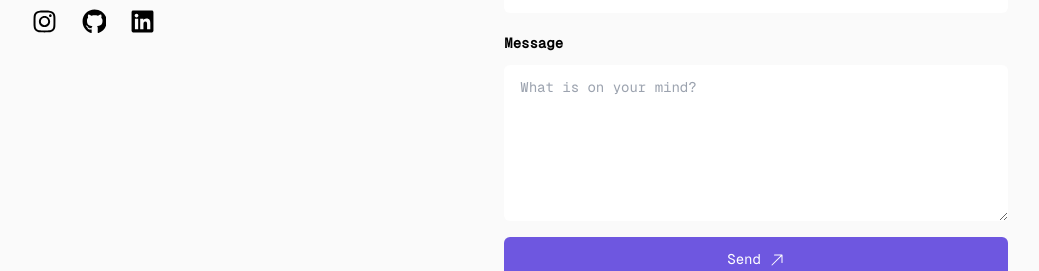
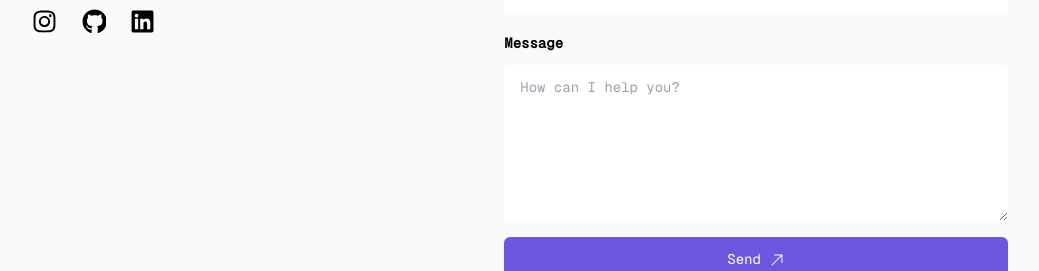
Before and after one commit to standimitrovv/portfolio-23, a React (Vite) app: page / in a window 1280 px wide. Shown: the part 322-593 px from the top of the page, without its empty margins (120-1159 px from the left). Built offline with nearby package versions, Linux system fonts and the light colour scheme.

Commit message:
refactor: change the placeholder text in the textarea

```diff
--- a/src/features/contact/components/ContactForm.tsx
+++ b/src/features/contact/components/ContactForm.tsx
@@ -29,7 +29,7 @@ export const ContactForm = () => {
         id='message'
         rows={5}
         cols={12}
-        placeholder='What is on your mind?'
+        placeholder='How can I help you?'
         className='py-2 px-4 outline-none rounded-md mt-2 mb-4'
       />
 
```
